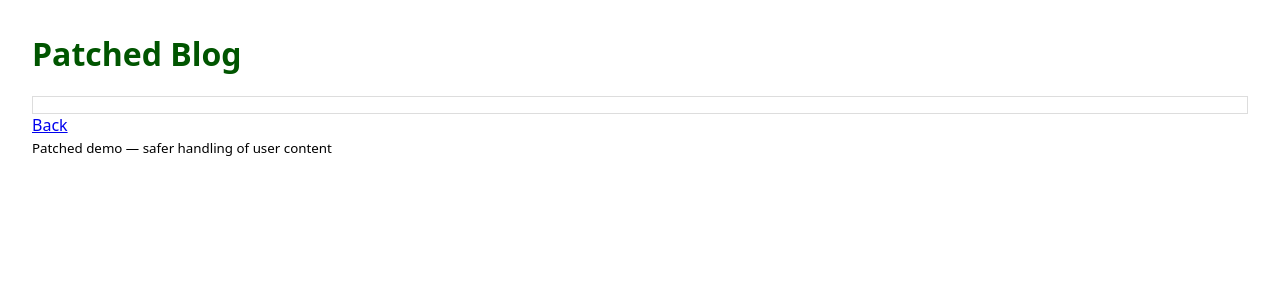
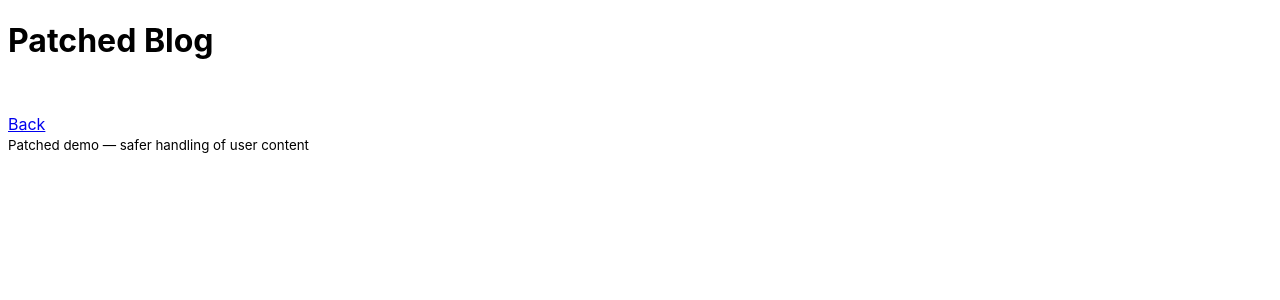
Before and after one commit to AbdullahMaqbool22/lab-mid-ssd, a Python web app: template flask_blog_full/vulnerable_blog/templates/post.html in a window 1280 px wide. Shown: the top 300 px of the page. Run offline with Jinja, Linux system fonts and the light colour scheme; the template is opened without the code that fills it, so the values that code supplies are empty.

Commit message:
Refactor CSS styles and add variables
Updated styles for body, header, and post content. Added CSS variables for brand and muted colors.

```diff
--- a/flask_blog_full/vulnerable_blog/static/style.css
+++ b/flask_blog_full/vulnerable_blog/static/style.css
@@ -1,3 +1,13 @@
-body { font-family: system-ui, Arial, sans-serif; margin: 2rem; }
-header h1 { color: #005500; }
-.post-content { padding: 0.5rem; border: 1px solid #ddd; background: #fff; }
+/* static/style.css */
+:root{
+  --brand: #0d6efd;
+  --muted: #6c757d;
+}
+
+body{ font-family: Inter, system-ui, -apple-system, "Segoe UI", Roboto, "Helvetica Neue", Arial; }
+header, footer { }
+.card { border-radius: .6rem; }
+.post-content { padding: 1rem; border-radius: .4rem; background: #ffffff; color: #222; }
+.navbar-brand { color: var(--brand) !important; }
+a.btn-primary { background: var(--brand); border-color: var(--brand); }
+small.text-muted { color: var(--muted) !important; }
```
